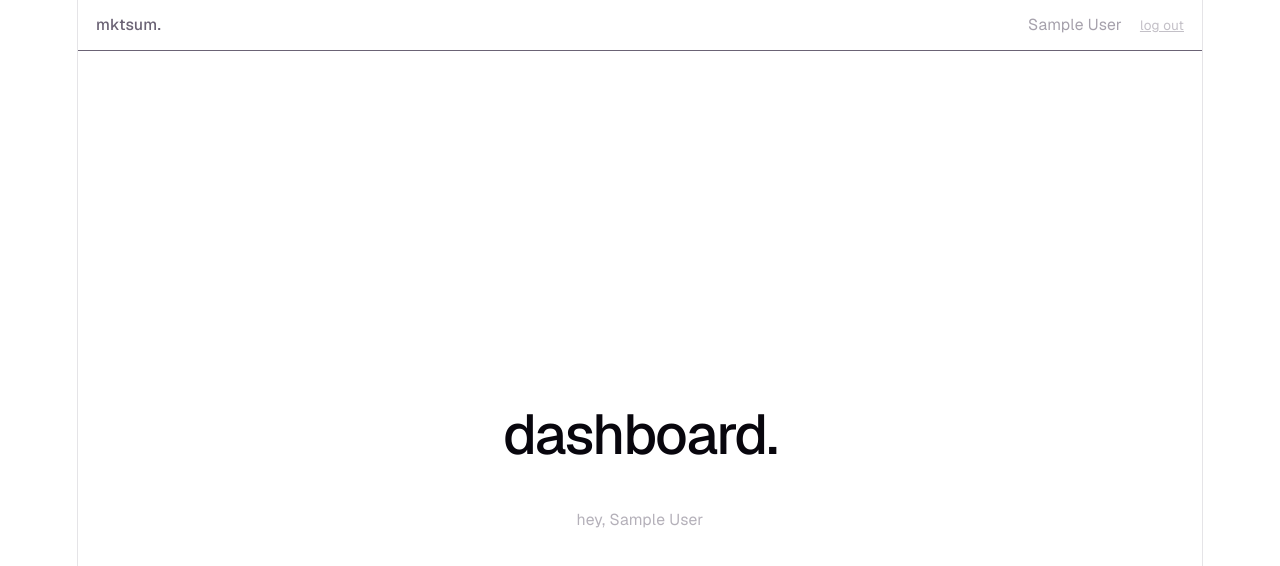
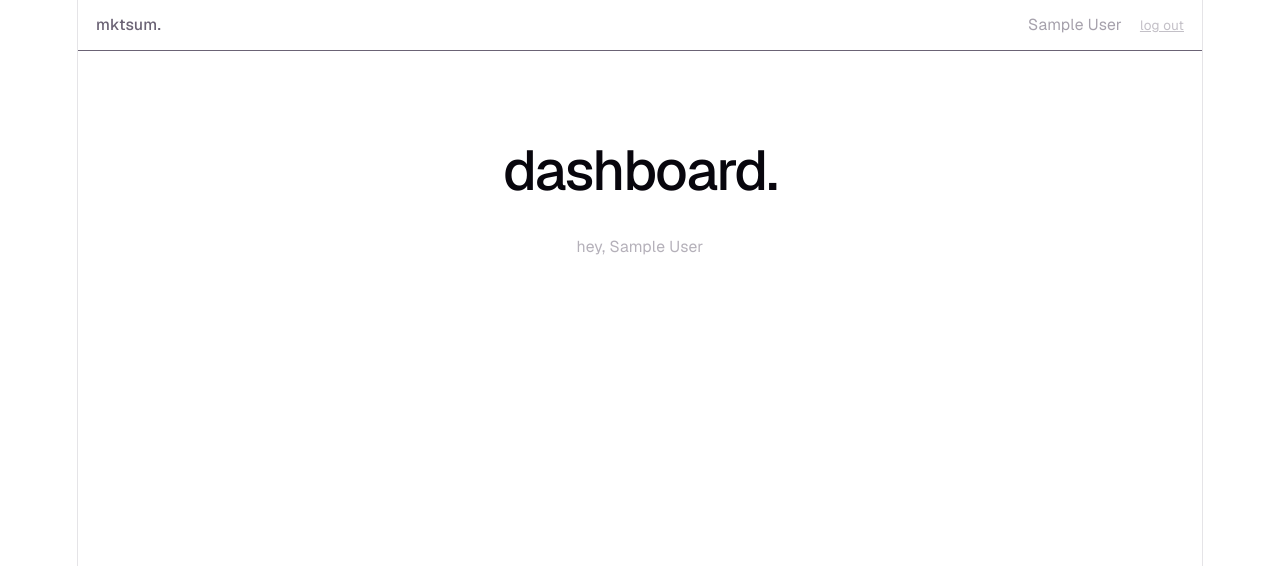
Before and after one commit to YonLiud/mktsum, a React (Vite) app in the folder frontend/: page /dashboard in a window 1280 px wide. Shown: the top 566 px of the page. Built offline with nearby package versions, Linux system fonts and the light colour scheme; no server answers; sample sign-in values are in the browser's storage.

Commit message:
feat: add toggle is_public button

```diff
--- a/frontend/src/pages/BriefingPage.tsx
+++ b/frontend/src/pages/BriefingPage.tsx
@@ -1,17 +1,28 @@
 import { Route } from '@/routes/briefings/$briefingId'
-import { useBriefing } from '@/hooks/useBriefings'
+import { useBriefing, useSetBriefingPublic } from '@/hooks/useBriefings'
 
 export function BriefingPage() {
   const { briefingId } = Route.useParams()
   const { data: briefing, isLoading, isError } = useBriefing(briefingId)
+  const { mutate: setPublic, status: mutationStatus } = useSetBriefingPublic()
+  const isUpdating = mutationStatus === 'pending'
 
   if (isLoading) return <div>Loading...</div>
   if (isError || !briefing) return <div>Briefing not found.</div>
 
   return (
     <div>
-      <h1>{briefing.short_summary}</h1>
-      <p>{new Date(briefing.created_at).toLocaleString()}</p>
+      <div>
+        <h1>{briefing.short_summary}</h1>
+        <p>{new Date(briefing.created_at).toLocaleString()}</p>
+        <button
+          onClick={() => setPublic({ id: briefing.briefing_id, isPublic: !briefing.is_public })}
+          disabled={isUpdating}
+          style={{ cursor: isUpdating ? 'wait' : 'pointer' }}
+        >
+          {isUpdating ? 'updating...' : briefing.is_public ? 'make private' : 'make public'}
+        </button>
+      </div>
       <p>{briefing.full_summary}</p>
       {briefing.sources && briefing.sources.length > 0 && (
         <details>
--- a/frontend/src/pages/DashboardPage.tsx
+++ b/frontend/src/pages/DashboardPage.tsx
@@ -1,12 +1,30 @@
+import { Link } from '@tanstack/react-router'
 import { useAuth } from '@/hooks/useAuth'
+import { useLatestBriefing } from '@/hooks/useBriefings'
 
 export function DashboardPage() {
   const { data: user } = useAuth()
+  const { data: briefing } = useLatestBriefing()
 
   return (
-    <div className="flex flex-col items-center justify-center min-h-screen gap-2">
-      <h1 className="text-3xl font-medium">dashboard.</h1>
-      <p className="text-sm opacity-50">hey, {user?.name}</p>
+    <div className="max-w-2xl mx-auto px-4 py-12 flex flex-col gap-8">
+      <div>
+        <h1 className="text-3xl font-medium">dashboard.</h1>
+        <p className="text-sm opacity-50 mt-1">hey, {user?.name}</p>
+      </div>
+
+      {briefing && (
+        <div className="flex flex-col gap-2">
+          <p className="text-xs opacity-40 uppercase tracking-widest">Latest briefing</p>
+          <Link
+            to="/briefings/$briefingId"
+            params={{ briefingId: briefing.briefing_id }}
+            className="border border-current/10 rounded-lg p-4 hover:bg-current/5 transition-colors"
+          >
+            <p className="font-medium">{briefing.short_summary}</p>
+          </Link>
+        </div>
+      )}
     </div>
   )
 }
```
